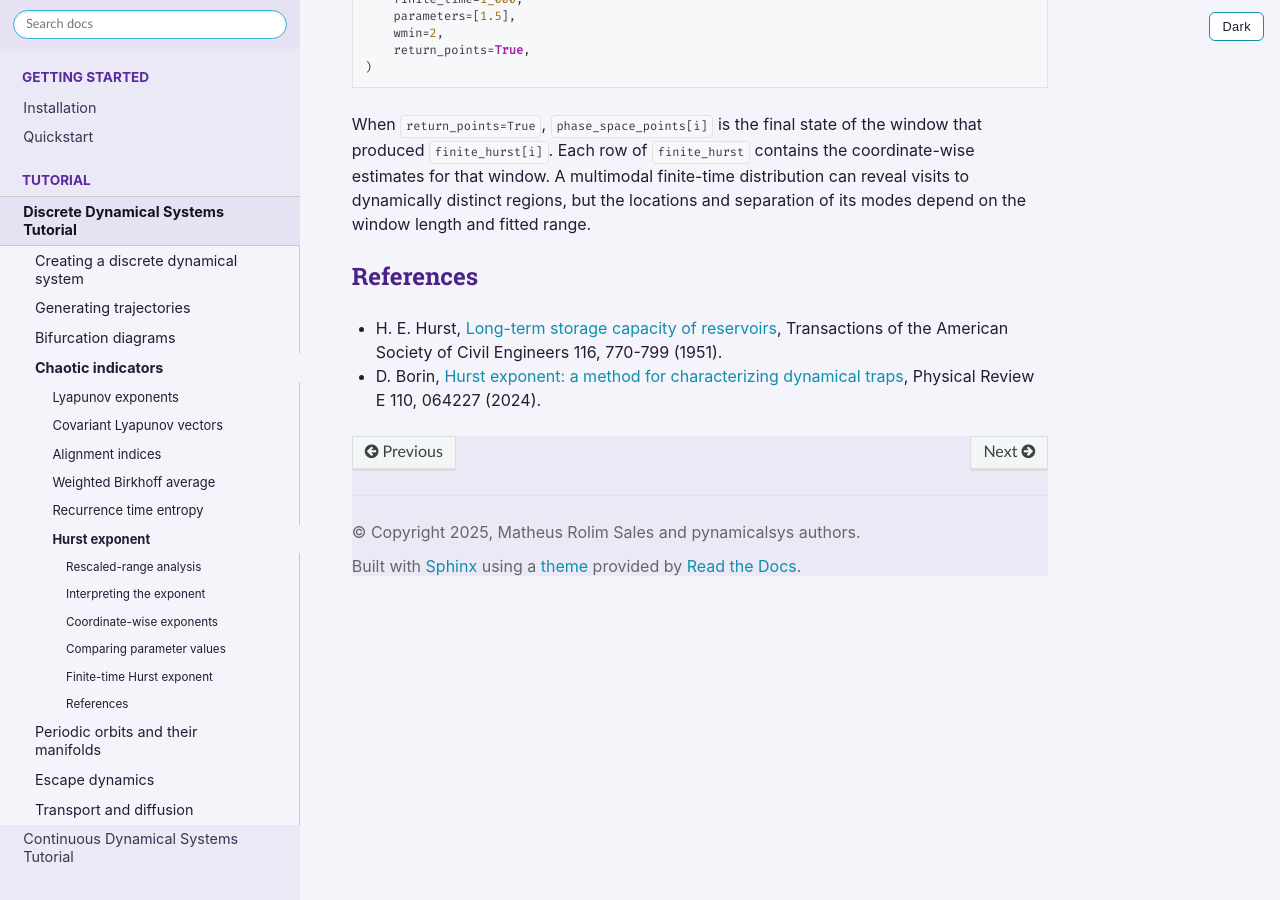
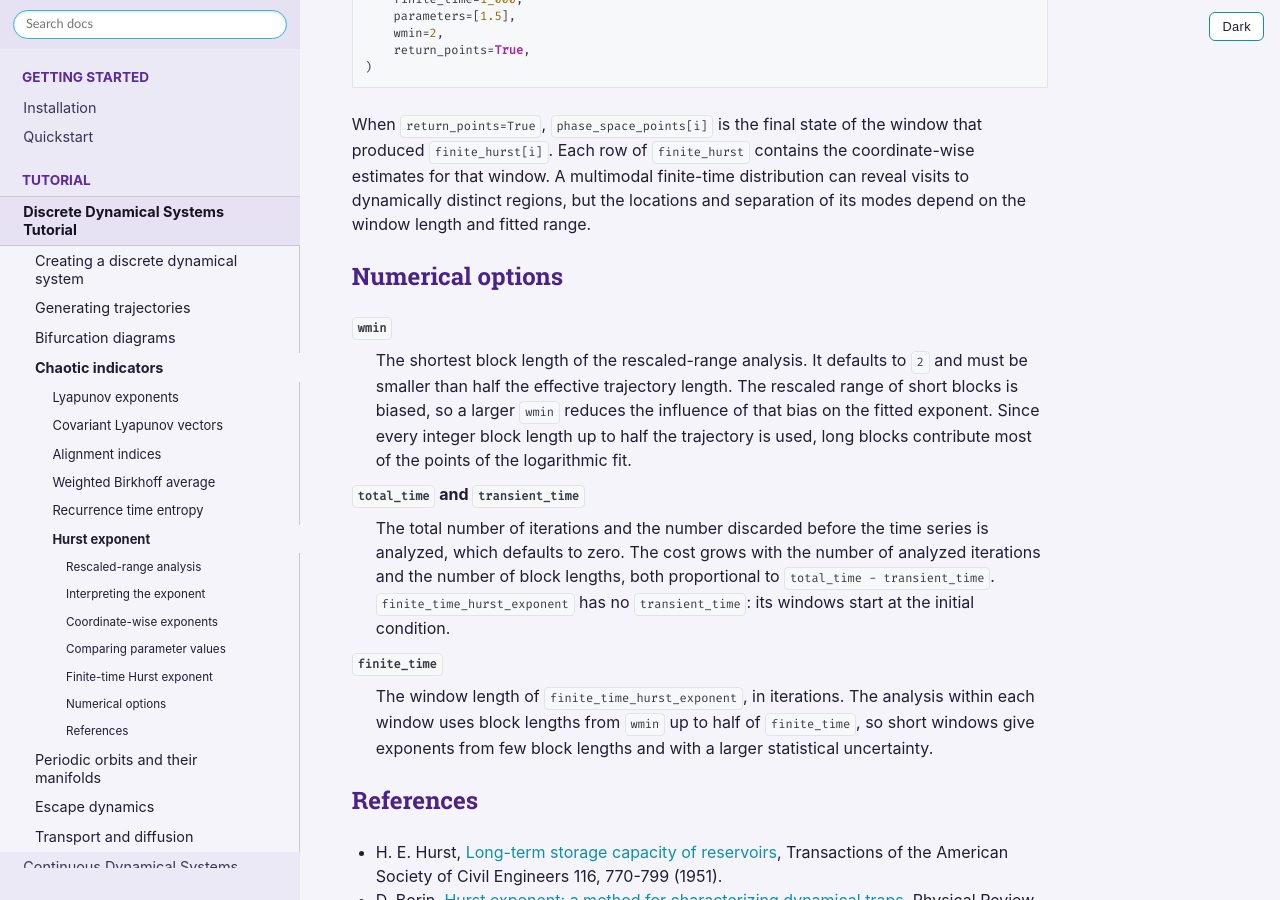
Before and after one commit to mrolims/pynamicalsys, a Sphinx documentation site: the page built from docs/source/dds_hurst_exponent.rst, in a window 1280 px wide and 900 px high, scrolled down 4250 px. Built offline with Sphinx 7.4.7 and the Read the Docs theme 3.1.0, drawn with Linux system fonts in a browser that asks for light colours; the version number could not be read and is left out.

Commit message:
docs: add numerical options to the discrete Hurst exponent page

```diff
--- a/docs/source/dds_hurst_exponent.rst
+++ b/docs/source/dds_hurst_exponent.rst
@@ -154,6 +154,18 @@ Use :py:meth:`finite_time_hurst_exponent <pynamicalsys.core.discrete_dynamical_s
 
 When ``return_points=True``, ``phase_space_points[i]`` is the final state of the window that produced ``finite_hurst[i]``. Each row of ``finite_hurst`` contains the coordinate-wise estimates for that window. A multimodal finite-time distribution can reveal visits to dynamically distinct regions, but the locations and separation of its modes depend on the window length and fitted range.
 
+Numerical options
+^^^^^^^^^^^^^^^^^
+
+``wmin``
+    The shortest block length of the rescaled-range analysis. It defaults to ``2`` and must be smaller than half the effective trajectory length. The rescaled range of short blocks is biased, so a larger ``wmin`` reduces the influence of that bias on the fitted exponent. Since every integer block length up to half the trajectory is used, long blocks contribute most of the points of the logarithmic fit.
+
+``total_time`` and ``transient_time``
+    The total number of iterations and the number discarded before the time series is analyzed, which defaults to zero. The cost grows with the number of analyzed iterations and the number of block lengths, both proportional to ``total_time - transient_time``. ``finite_time_hurst_exponent`` has no ``transient_time``: its windows start at the initial condition.
+
+``finite_time``
+    The window length of ``finite_time_hurst_exponent``, in iterations. The analysis within each window uses block lengths from ``wmin`` up to half of ``finite_time``, so short windows give exponents from few block lengths and with a larger statistical uncertainty.
+
 References
 ^^^^^^^^^^
 
```
